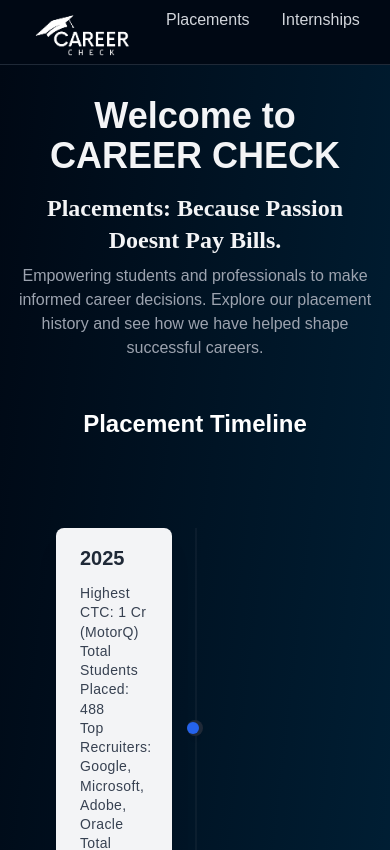
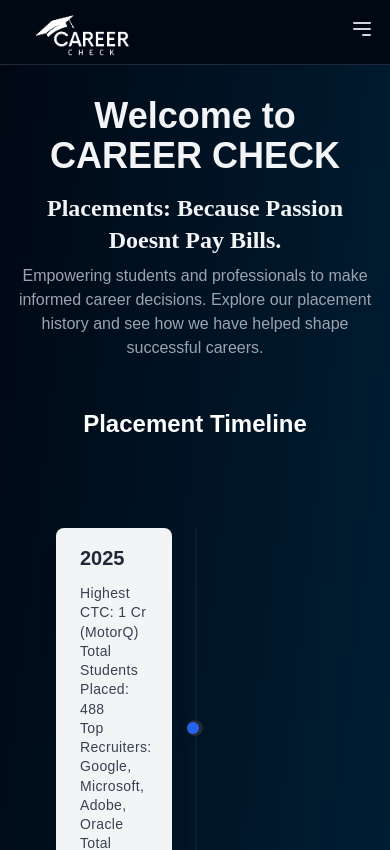
Before and after one commit to mahak2005/CareerCheck, a Next.js app: page / in a window 390 px wide. Shown: the top 850 px of the page. Built offline with nearby package versions, Linux system fonts and the light colour scheme.

Commit message:
responsive

```diff
--- a/app/career-programs/[companyId]/page.tsx
+++ b/app/career-programs/[companyId]/page.tsx
@@ -39,7 +39,7 @@
   {
     id: '3',
     name: 'DESIS Ascend Educare Mentorship',
-    logo: '/logo/deshaw logo.jpg',
+    logo: '/logo/deshawlogo.png',
     students: [
       { id: '13', name: 'Gunjan Gupta', year: 2022, branch: 'IT', image: '/desis/gunjandesis.jpg' },
       { id: '14', name: 'Nikki Gautum', year: 2024, branch: 'CSE', image: '/desis/nikkidesis.jpg' },
--- a/app/career-programs/page.tsx
+++ b/app/career-programs/page.tsx
@@ -6,7 +6,7 @@
 const companies = [
   { id: '1', name: 'Google WE Scholar', logo: '/logo/google logo.png' },
   { id: '2', name: 'Google STEP', logo: '/logo/google logo.png' },
-  { id: '3', name: 'DESIS ASCEND', logo: '/logo/deshaw logo.jpg' },
+  { id: '3', name: 'DESIS ASCEND', logo: '/logo/deshawlogo.png' },
   { id: '4', name: 'Amazon ML School', logo: '/logo/amazon logo.png' },
   { id: '5', name: 'Uber STAR', logo: '/logo/uber logo.png' },
   { id: '6', name: 'LinkedIN Coachin', logo: '/logo/linkedin.png' },
--- a/components/CompanyCard.tsx
+++ b/components/CompanyCard.tsx
@@ -1,3 +1,4 @@
+
 import Image from 'next/image';
 import Link from 'next/link';
 
@@ -7,13 +8,38 @@
   logo: string;
 }
 
+
+// export default function CompanyCard({ id, name, logo }: CompanyCardProps) {
+//   return (
+//     <Link href={`/internships/${id}`}>
+//       <div
+//         className="relative flex items-center border rounded-lg p-6 transition-transform duration-300 transform hover:-translate-y-2 w-[50%] h-40 bg-[#edede9] text-[#003049] mx-auto shadow-[0px_4px_10px_rgba(3,4,94,0.6)] hover:shadow-[0px_8px_20px_rgba(3,4,94,0.8)]"
+//       >
+//         <div className="w-50 h-50 flex-shrink-0">
+//           <Image
+//             src={logo}
+//             alt={`${name} logo`}
+//             width={120}
+//             height={120}
+//             className="object-contain"
+//           />
+//         </div>
+//         <div className="flex-grow ml-4">
+//           <h2 className="text-2xl font-semibold">{name}</h2> {/* Increased text size */}
+//         </div>
+//       </div>
+//     </Link>
+//   );
+// }
+
+
 export default function CompanyCard({ id, name, logo }: CompanyCardProps) {
   return (
     <Link href={`/internships/${id}`}>
       <div
-        className="relative flex items-center border rounded-lg p-6 transition-transform duration-300 transform hover:-translate-y-2 w-[50%] h-40 bg-[#edede9] text-[#003049] mx-auto shadow-[0px_4px_10px_rgba(3,4,94,0.6)] hover:shadow-[0px_8px_20px_rgba(3,4,94,0.8)]"
+        className="relative flex flex-col sm:flex-row items-center border rounded-lg p-6 transition-transform duration-300 transform hover:-translate-y-2 w-[50%] h-[150px] bg-[#edede9] text-[#003049] mx-auto shadow-[0px_4px_10px_rgba(3,4,94,0.6)] hover:shadow-[0px_8px_20px_rgba(3,4,94,0.8)]"
       >
-        <div className="w-50 h-50 flex-shrink-0">
+        <div className="w-24 h-24 flex-shrink-0 flex items-center justify-center">
           <Image
             src={logo}
             alt={`${name} logo`}
@@ -22,8 +48,10 @@
             className="object-contain"
           />
         </div>
-        <div className="flex-grow ml-4">
-          <h2 className="text-2xl font-semibold">{name}</h2> {/* Increased text size */}
+        <div className="mt-2 sm:mt-0 sm:ml-4 text-center sm:text-left w-full">
+          <h2 className="text-base sm:text-xl font-semibold text-ellipsis overflow-hidden sm:whitespace-nowrap break-words sm:break-normal">
+            {name}
+          </h2>
         </div>
       </div>
     </Link>
--- a/components/navbar.tsx
+++ b/components/navbar.tsx
@@ -1,48 +1,61 @@
+
+
+// 'use client'
 
 // import Image from 'next/image';
 // import Link from 'next/link';
+// import { usePathname } from 'next/navigation';
+// import { motion } from 'framer-motion';
 
 // export function Navbar() {
+//   const pathname = usePathname();
+
 //   return (
-//     <nav className="border-b border-gray-800">
+//     <nav className="border-b fixed top-0 left-0 right-0  z-50 border-gray-800 bg-[#000814] style={{--navbar-height: '4rem'}}">
 //       <div className="max-w-7xl mx-auto px-4 sm:px-6 lg:px-8">
 //         <div className="flex items-center justify-between h-16">
 //           {/* Logo and Title */}
 //           <div className="flex items-center flex-shrink-0 space-x-3">
-
 //             <Link href="/" className="text-2xl font-bold">
-//             <Image
-//               src="/mainlogo.png"
-//               alt="Logo"
-//               width={150}
-//               height={170}
-//               className="logo-class"
-//             />
+//               <Image
+//                 src="/mainlogo.png"
+//                 alt="Logo"
+//                 width={150}
+//                 height={170}
+//                 className="logo-class"
+//               />
 //             </Link>
 //           </div>
 //           {/* Navigation Links */}
 //           <div className="flex space-x-8">
-//             <Link href="/" className="hover:text-gray-300">
-//               Home
-//             </Link>
-//             <Link href="/placements" className="hover:text-gray-300">
-//               Placements
-//             </Link>
-//             <Link href="/analytics" className="hover:text-gray-300">
-//               Analytics
-//             </Link>
-//             <Link href="/internships" className="hover:text-gray-300">
-//               Internships
-//             </Link>
-//             <Link href="/interview-diaries" className="hover:text-gray-300">
-//               Interview Diaries
-//             </Link>
-//             <Link href="/alumini-connect" className="hover:text-gray-300">
-//               Alumni Connect
-//             </Link>
-//             <Link href="/about-us" className="hover:text-gray-300">
-//               About us
-//             </Link>
+//             {[
+//               // { href: '/', label: 'Home' },
+//               { href: '/placements', label: 'Placements' },
+//               { href: '/internships', label: 'Internships' },
+//               { href: '/analytics', label: 'Analytics' },
+//               { href: '/career-programs', label: 'Career Programs' },
+//               { href: '/interview-diaries', label: 'Interview Diaries' },
+//               { href: '/alumini-connect', label: 'Alumni Connect' },
+//               { href: '/about-us', label: 'Us' },
+//             ].map(({ href, label }) => (
+//               <Link key={href} href={href} className="relative">
+//                 <motion.span
+//                   className={`inline-block ${
+//                     pathname === href ? 'text-gray-100' : 'text-gray-300 hover:text-gray-100'
+//                   }`}
+//                   whileHover={{ y: -2 }}
+//                   transition={{ type: 'spring', stiffness: 300 }}
+//                 >
+//                   {label}
+//                 </motion.span>
+//                 {pathname === href && (
+//                   <motion.div
+//                     className="absolute bottom-0 left-0 right-0 h-0.5 bg-gray-100"
+//                     layoutId="underline"
+//                   />
+//                 )}
+//               </Link>
+//             ))}
 //           </div>
 //         </div>
 //       </div>
@@ -50,22 +63,23 @@
 //   );
 // }
 
-
-'use client'
+'use client';
 
 import Image from 'next/image';
 import Link from 'next/link';
 import { usePathname } from 'next/navigation';
 import { motion } from 'framer-motion';
+import { useState } from 'react';
 
 export function Navbar() {
   const pathname = usePathname();
+  const [menuOpen, setMenuOpen] = useState(false);
 
   return (
-    <nav className="border-b fixed top-0 left-0 right-0  z-50 border-gray-800 bg-[#000814] style={{--navbar-height: '4rem'}}">
+    <nav className="border-b fixed top-0 left-0 right-0 z-50 border-gray-800 bg-[#000814] style={{--navbar-height: '4rem'}}">
       <div className="max-w-7xl mx-auto px-4 sm:px-6 lg:px-8">
         <div className="flex items-center justify-between h-16">
-          {/* Logo and Title */}
+          {/* Logo */}
           <div className="flex items-center flex-shrink-0 space-x-3">
             <Link href="/" className="text-2xl font-bold">
               <Image
@@ -77,10 +91,57 @@
               />
             </Link>
           </div>
+
+          {/* Hamburger Menu Icon */}
+          <div className="block lg:hidden">
+            <button
+              className="text-gray-300 hover:text-gray-100 focus:outline-none"
+              onClick={() => setMenuOpen(!menuOpen)}
+            >
+              <svg
+                className="h-6 w-6"
+                xmlns="http://www.w3.org/2000/svg"
+                fill="none"
+                viewBox="0 0 24 24"
+                stroke="currentColor"
+                aria-hidden="true"
+              >
+                <path
+                  strokeLinecap="round"
+                  strokeLinejoin="round"
+                  strokeWidth="2"
+                  d="M4 6h16M4 12h16m-7 6h7"
+                />
+              </svg>
+            </button>
+          </div>
+
           {/* Navigation Links */}
-          <div className="flex space-x-8">
+          <div
+            className={`fixed inset-0 bg-[#000814] bg-opacity-90 transform ${menuOpen ? 'translate-x-0' : 'translate-x-full'} transition-transform duration-300 lg:relative lg:translate-x-0 lg:bg-transparent lg:flex lg:space-x-8`}
+          >
+            <div className="flex flex-col items-center justify-center h-full space-y-8 lg:flex-row lg:space-y-0 lg:space-x-6 relative">
+              <button
+                className="absolute top-4 right-4 text-gray-300 hover:text-gray-100 focus:outline-none lg:hidden"
+                onClick={() => setMenuOpen(false)}
+              >
+                <svg
+                  className="h-6 w-6"
+                  xmlns="http://www.w3.org/2000/svg"
+                  fill="none"
+                  viewBox="0 0 24 24"
+                  stroke="currentColor"
+                  aria-hidden="true"
+                >
+                  <path
+                    strokeLinecap="round"
+                    strokeLinejoin="round"
+                    strokeWidth="2"
+                    d="M6 18L18 6M6 6l12 12"
+                  />
+                </svg>
+              </button>
               {[
-              // { href: '/', label: 'Home' },
                 { href: '/placements', label: 'Placements' },
                 { href: '/internships', label: 'Internships' },
                 { href: '/analytics', label: 'Analytics' },
@@ -89,7 +150,7 @@
                 { href: '/alumini-connect', label: 'Alumni Connect' },
                 { href: '/about-us', label: 'Us' },
               ].map(({ href, label }) => (
-              <Link key={href} href={href} className="relative">
+                <Link key={href} href={href} className="relative block text-gray-300 hover:text-gray-100 text-lg lg:inline">
                   <motion.span
                     className={`inline-block ${
                       pathname === href ? 'text-gray-100' : 'text-gray-300 hover:text-gray-100'
@@ -110,6 +171,7 @@
             </div>
           </div>
         </div>
+      </div>
     </nav>
   );
 }
```
Also changed, not shown: public/logo/deshaw logo.jpg (deleted), public/logo/deshawlogo.png (added). Lines whose indentation alone changed are shown as unchanged.
